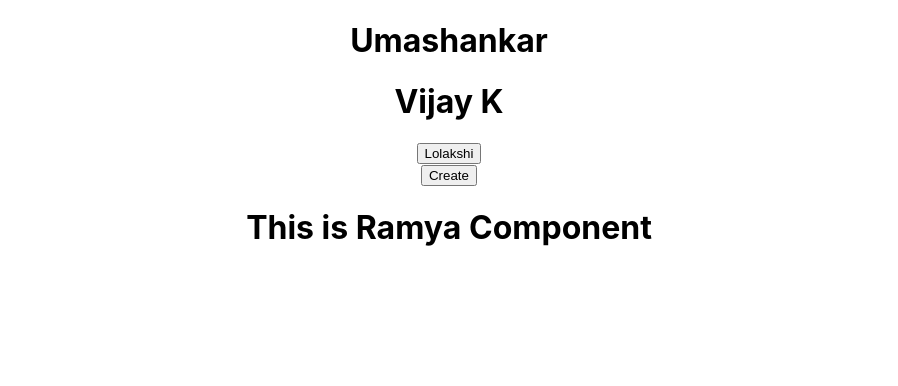
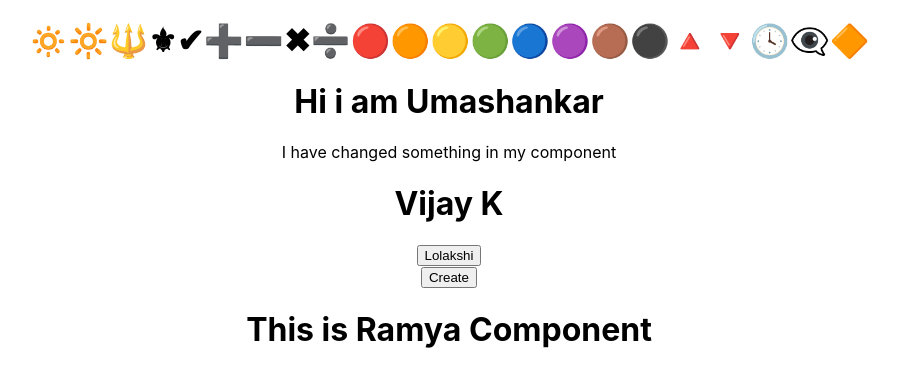
Before and after one commit to MeghaGowda1223456/Git-practice, a React (Create React App) app: page / in a window 1280 px wide. Shown: the top 386 px of the page, without its empty margins (191-1089 px from the left). Built offline with nearby package versions, Linux system fonts and the light colour scheme.

Commit message:
first change

```diff
--- a/src/components/Umashankar.jsx
+++ b/src/components/Umashankar.jsx
@@ -3,7 +3,10 @@ import React from 'react'
 function Umashankar() {
   return (
     <div>
-        <h1>Umashankar</h1>
+      <h1>🔅🔆🔱⚜✔➕➖✖➗🔴🟠🟡🟢🔵🟣🟤⚫🔺🔻🕓👁‍🗨🔶</h1>
+        <h1 className='text-danger'>Hi i am Umashankar</h1>
+        <p className='text-primary'>I have changed something in my component</p>
+
     </div>
   )
 }
```
